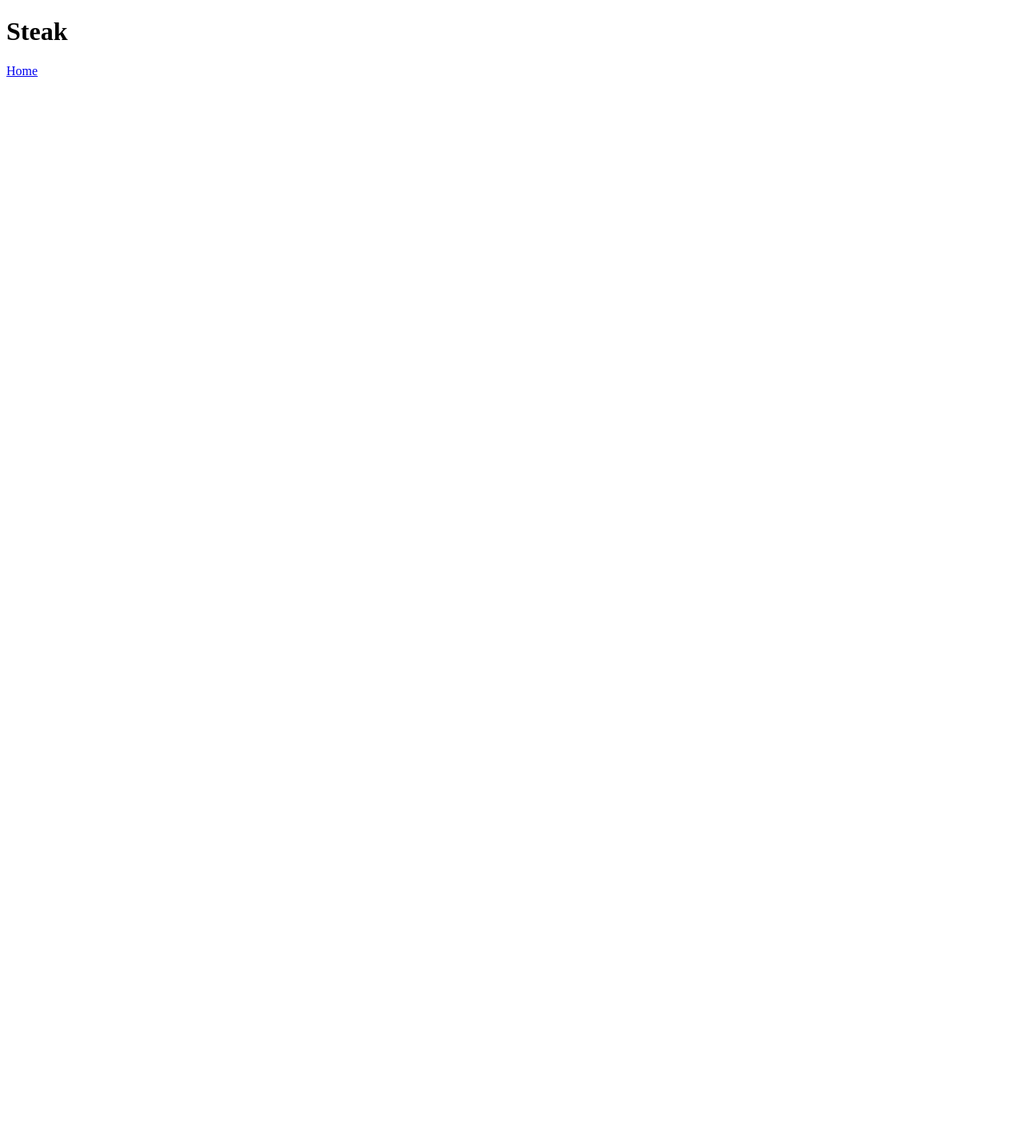
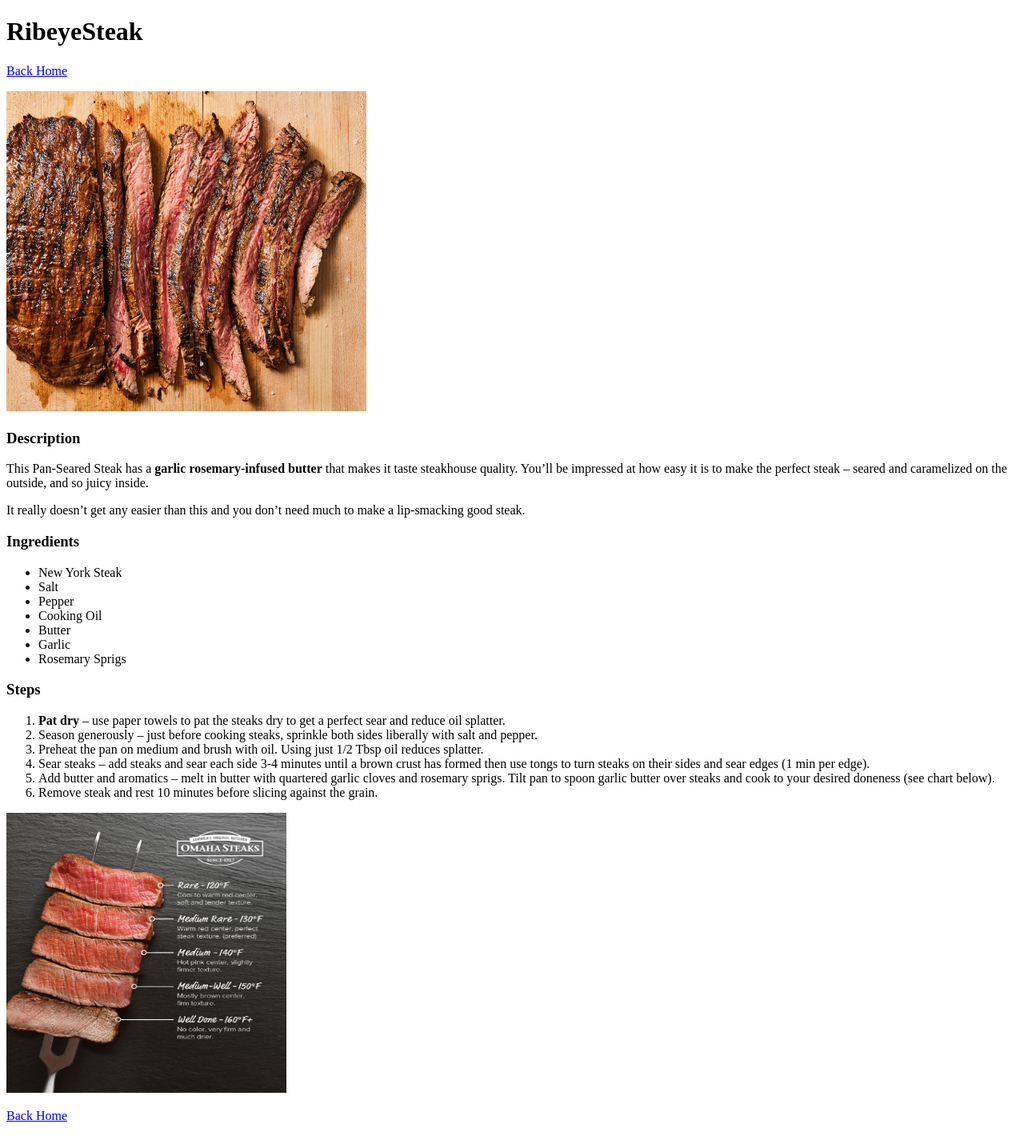
Before and after one commit to DanielKolocka/odin-recipes, a plain HTML site: page recipes/steak.html in a window 1280 px wide. Shown: the whole page at 80% size. Before the commit the page ends 800 px from the top, so only its background shows below. Drawn offline with Linux system fonts and the light colour scheme.

Commit message:
add images, recipe ingredients, and step by step instructions. Convert index.html to a list

```diff
--- a/recipes/steak.html
+++ b/recipes/steak.html
@@ -6,8 +6,36 @@
     <title>Steak Recipe</title>
 </head>
 <body>
-    <h1>Steak</h1>
-    <a href="../index.html">Home</a>
+    <h1>RibeyeSteak</h1>
+    <p><a href="../index.html">Back Home</a></p>
+    <img src="./images/steak.jpg" alt="Medium Rare Ribeye Steak" height="400" width="450">
 
+    <h3>Description</h3>
+    <p>This Pan-Seared Steak has a <strong>garlic rosemary-infused butter</strong> that makes it taste steakhouse quality. You’ll be impressed at how easy it is to make the perfect steak – seared and caramelized on the outside, and so juicy inside.</p>
+    <p>It really doesn’t get any easier than this and you don’t need much to make a lip-smacking good steak.</p>
+
+
+    <h3>Ingredients</h3>
+    <ul>
+        <li>New York Steak</li>
+        <li>Salt</li>
+        <li>Pepper</li>
+        <li>Cooking Oil</li>
+        <li>Butter</li>
+        <li>Garlic</li>
+        <li>Rosemary Sprigs</li>
+    </ul>
+
+    <h3>Steps</h3>
+    <ol>
+        <li><strong>Pat dry</strong> – use paper towels to pat the steaks dry to get a perfect sear and reduce oil splatter.</li>
+        <li><strong></strong>Season generously</strong> – just before cooking steaks, sprinkle both sides liberally with salt and pepper.</li>
+        <li><strong></strong>Preheat the pan</strong> on medium and brush with oil. Using just 1/2 Tbsp oil reduces splatter.</li>
+        <li><strong></strong>Sear steaks</strong> – add steaks and sear each side 3-4 minutes until a brown crust has formed then use tongs to turn steaks on their sides and sear edges (1 min per edge).</li>
+        <li><strong></strong>Add butter and aromatics</strong> – melt in butter with quartered garlic cloves and rosemary sprigs. Tilt pan to spoon garlic butter over steaks and cook to your desired doneness (see chart below).</li>
+        <li><strong></strong>Remove steak</strong> and rest 10 minutes before slicing against the grain.</li>
+    </ol>
+    <img src="./images/steak-chart.jpg" alt="Steak doneness chart" height="350" width="350">
+    <p><a href="../index.html">Back Home</a></p>
 </body>
 </html>
```
Also changed, not shown: index.html (+6 -3 lines), recipes/omelette.html (+31 -2 lines), recipes/pasta.html (+30 -1 lines), recipes/images/Pasta.jpg (added), recipes/images/Spicy-Pasta-recipe-optimised-scaled.webp (added), recipes/images/omelette.jpg (added), recipes/images/pasta.webp (added), recipes/images/steak-chart.jpg (added), recipes/images/steak.jpg (added).
